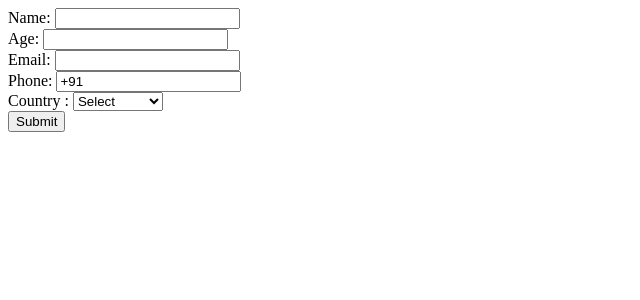
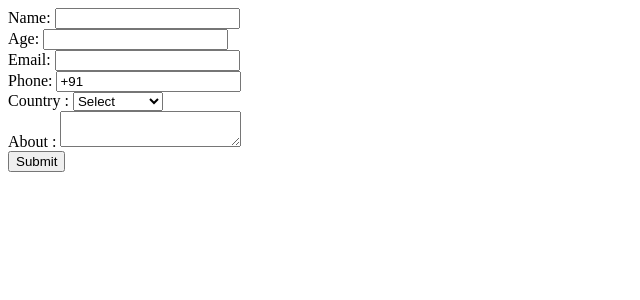
Before and after one commit to panneerselvam999/React-tutorial, a React (Create React App) app in the folder app/: page / in a window 1280 px wide. Shown: the top 300 px of the page, without its empty margins (0-640 px from the left). Built offline with nearby package versions, Linux system fonts and the light colour scheme.

Commit message:
text Area

```diff
--- a/app/src/Component/Form.js
+++ b/app/src/Component/Form.js
@@ -33,82 +33,11 @@ function Form() {
                     <option value="USA">USA</option>
                     <option value="Bangadesh">Bandadesh</option>
                 </select></label><br />
+
+                <label>About : <textarea name="about" onChange={handleChange} value={input.about}></textarea></label> <br />
                 <input type="submit" />
             </form>
         </>
     )
 }
 export default Form;
-
-
-
-// import { useState } from "react";
-
-// function Form() {
-//     const [input, setInput] = useState({
-//         phone: "+91",
-//         country: "select", // Set the initial value for "country"
-//     });
-
-//     function handleSubmit(e) {
-//         e.preventDefault();
-//         console.log(input);
-//     }
-
-//     function handleChange(e) {
-//         const name = e.target.name;
-//         const value = e.target.value;
-//         setInput((prev) => ({
-//             ...prev,
-//             [name]: value,
-//         }));
-//     }
-
-//     return (
-//         <>
-//             <form onSubmit={handleSubmit}>
-//                 <label>
-//                     Name: <input type="text" name="name" onChange={handleChange} />
-//                 </label>{" "}
-//                 <br />
-//                 <label>
-//                     Age: <input type="text" name="age" onChange={handleChange} />
-//                 </label>{" "}
-//                 <br />
-//                 <label>
-//                     Email:{" "}
-//                     <input
-//                         type="email"
-//                         name="email"
-//                         onChange={handleChange}
-//                         value={input.email}
-//                     />
-//                 </label>{" "}
-//                 <br />
-//                 <label>
-//                     Phone:{" "}
-//                     <input
-//                         type="text"
-//                         name="phone"
-//                         onChange={handleChange}
-//                         value={input.phone}
-//                     />
-//                 </label>{" "}
-//                 <br />
-//                 <label>
-//                     Country :{" "}
-//                     <select name="country" onChange={handleChange} value={input.country}>
-//                         <option value="select">Select</option>
-//                         <option value="India">India</option>
-//                         <option value="USA">USA</option>
-//                         <option value="Bangadesh">Bangladesh</option>
-//                     </select>
-//                 </label>
-//                 <br />
-//                 <input type="submit" />
-//             </form>
-//         </>
-//     );
-// }
-
-// export default Form;
```
